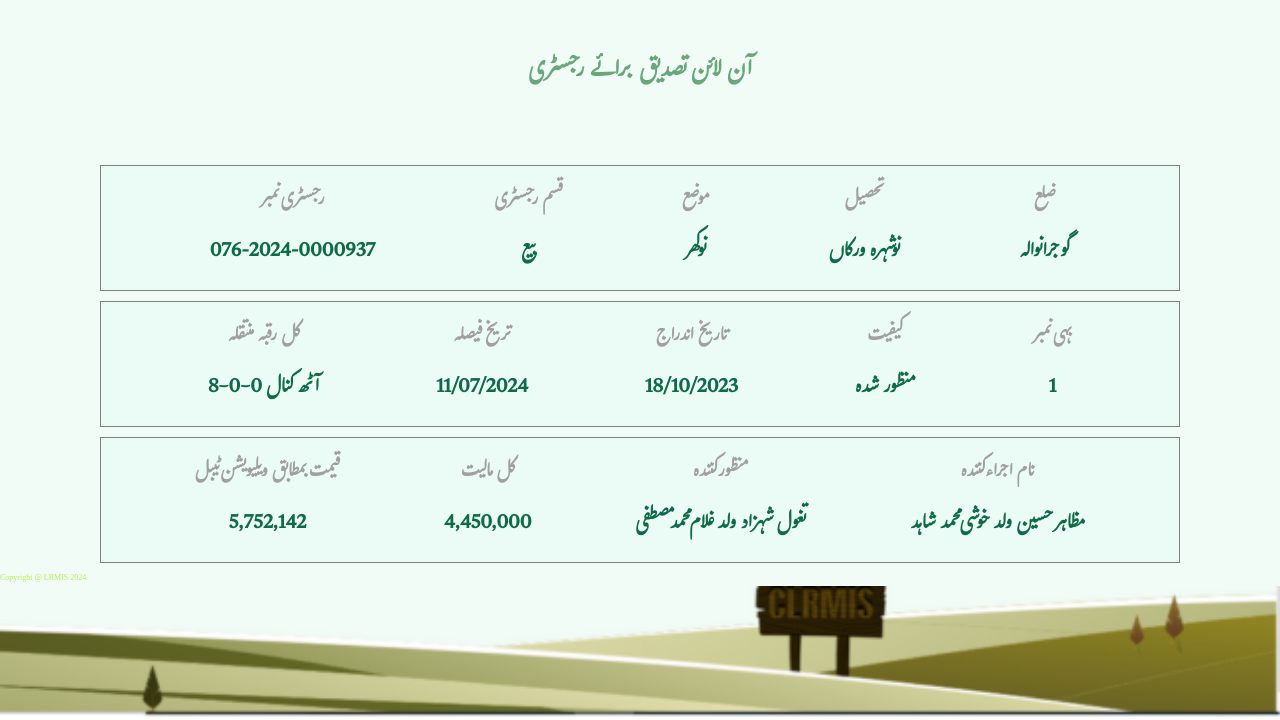
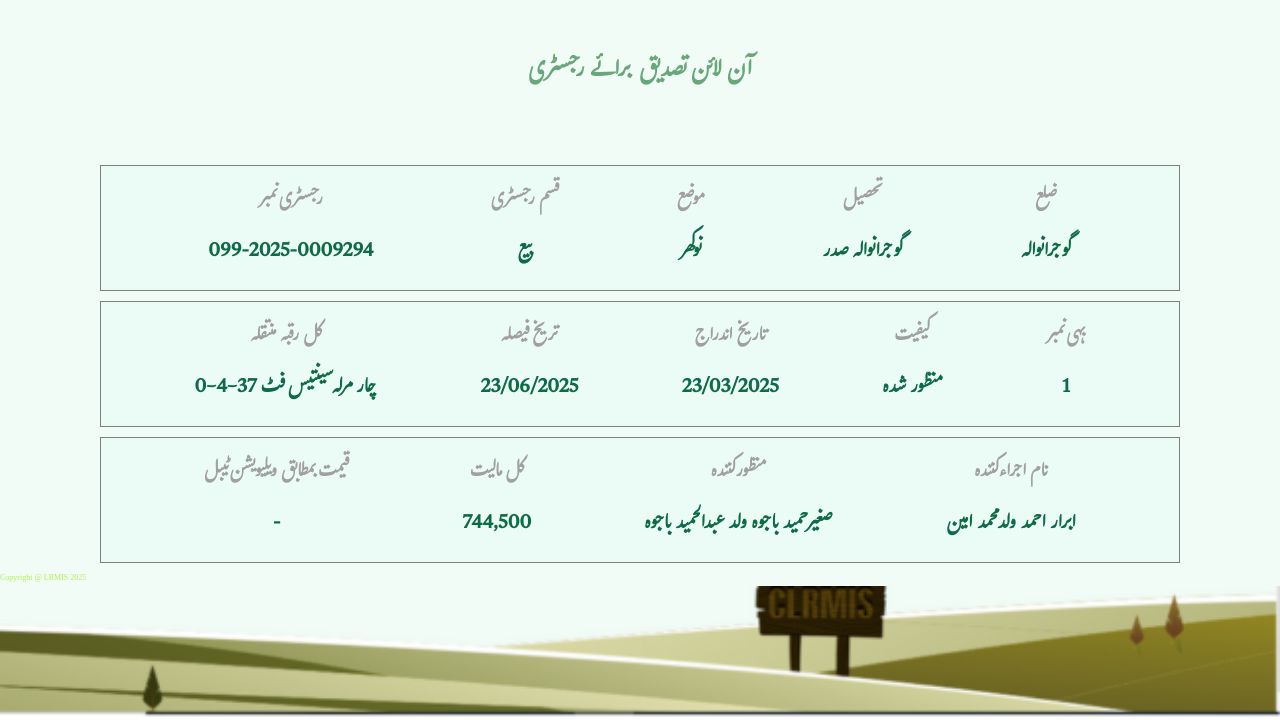
Before and after one commit to punjabzameen/Punjab61, a plain HTML site: page index.html in a window 1280 px wide. Shown: the part 80-800 px from the top of the page. Drawn offline with Linux system fonts and the light colour scheme.

Commit message:
Update index.html

```diff
--- a/index.html
+++ b/index.html
@@ -32,7 +32,7 @@
             <div class="item text1">
                 <h3>رجسٹری نمبر
                 </h3>
-                <p>076-2024-0000937
+                <p>099-2025-0009294
                 </p>
             </div>
             <div class="item text2"><h3>قسم رجسٹری
@@ -48,7 +48,7 @@
             <div class="item text4">
                 <h3>تحصیل
                 </h3>
-                <p>نوشہرہ ورکاں
+                <p>گوجرانوالہ صدر
                 </p>
             </div>
             <div class="item text5">
@@ -63,18 +63,18 @@
             <div class="item text1">
                 <h3>کل رقبہ منتقلہ
                 </h3>
-                <p>8-0-0 آٹھ کنال
+                <p>0-4-37 چار مرلہ سینتیس فٹ
                 </p>
             </div>
             <div class="item text2"><h3>تریخ فیصلہ
 
             </h3>
-            <p>11/07/2024
+            <p>23/06/2025
             </p></div>
             <div class="item text3">
                 <h3>تاریخ اندراج
                 </h3>
-                <p>18/10/2023
+                <p>23/03/2025
                 </p>
             </div>
             <div class="item text4">
@@ -95,23 +95,23 @@
             <div class="item text1">
                 <h3>قیمت بمطابق ویلیویشن ٹیبل
                 </h3>
-                <p>5,752,142
+                <p>-
                 </p>
             </div>
             <div class="item text2"><h3>کل مالیت
             </h3>
-            <p>4,450,000
+            <p>744,500
             </p></div>
             <div class="item text3">
                 <h3>منظور کنندہ
                 </h3>
-                <p>تغول شہزاد ولد غلام محمد مصطفی
+                <p>صغیر حمید باجوہ ولد عبدالحمید باجوہ
                 </p>
             </div>
             <div class="item text4">
                 <h3>نام اجراء کنندہ
                 </h3>
-                <p>مظاہر حسین ولد خوشی محمد شاہد
+                <p>ابرار احمد ولد محمد امین
                 </p>
             </div>
 
@@ -120,7 +120,7 @@
     </section>
     <!-- ----------------- Inage section------------------ -->
      <div class="bottom_img">
-        Copyright @ LRMIS 2024
+        Copyright @ LRMIS 2025
 
      </div>
      <!-- <div class="main">
```
